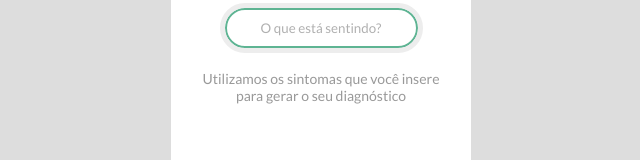
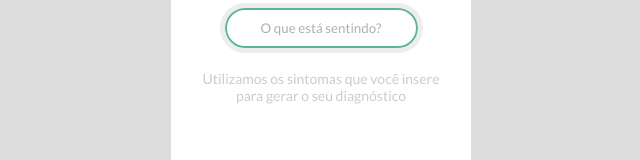
Before and after one commit to joziasmartini/natmed, a React (Create React App) app in the folder app/: page /symptoms in a window 1280 px wide. Shown: the part 121-281 px from the top of the page, without its empty margins (319-959 px from the left). Built offline with nearby package versions, Linux system fonts and the light colour scheme.

Commit message:
Change caption color

```diff
--- a/app/src/views/Symptoms/Symptoms.sass
+++ b/app/src/views/Symptoms/Symptoms.sass
@@ -9,4 +9,4 @@
   margin: -10px auto 10px
   width: 250px
   font-size: 14px
-  color: $gray-60
+  color: $gray-80
```
